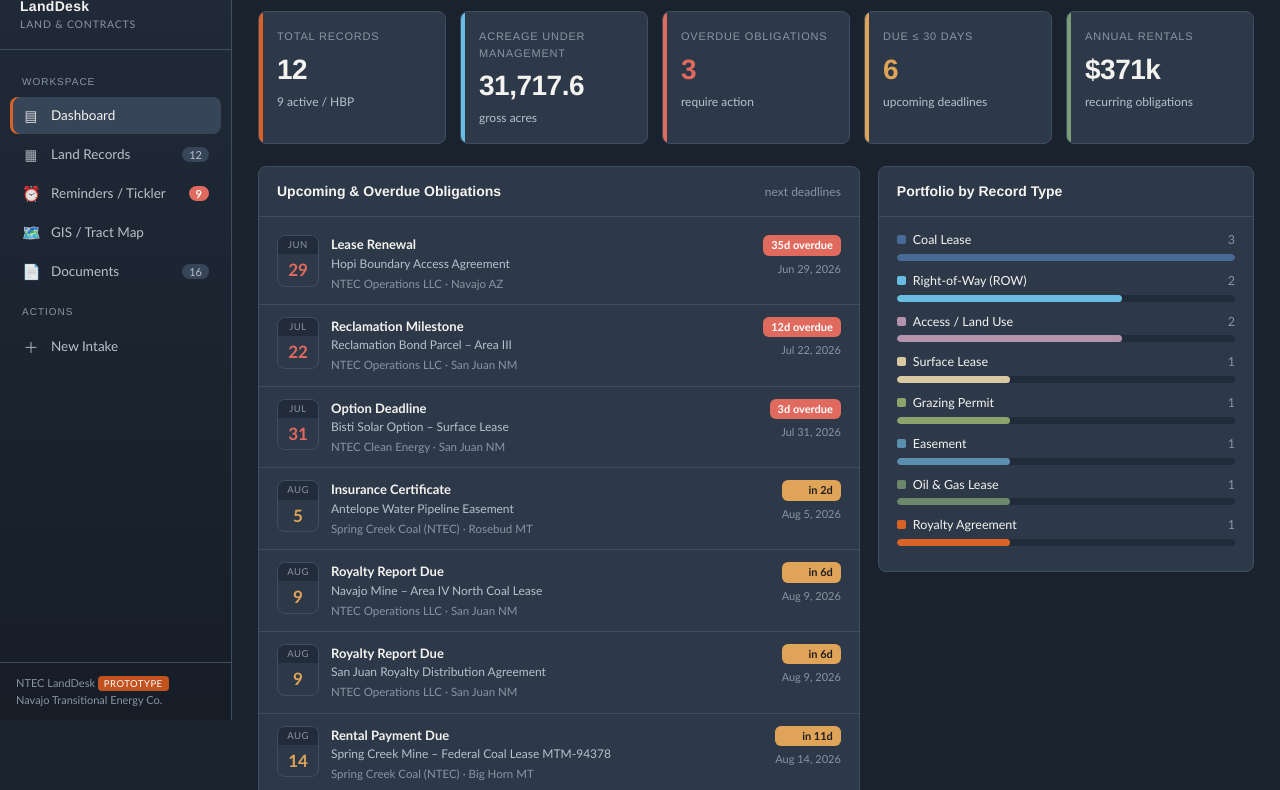
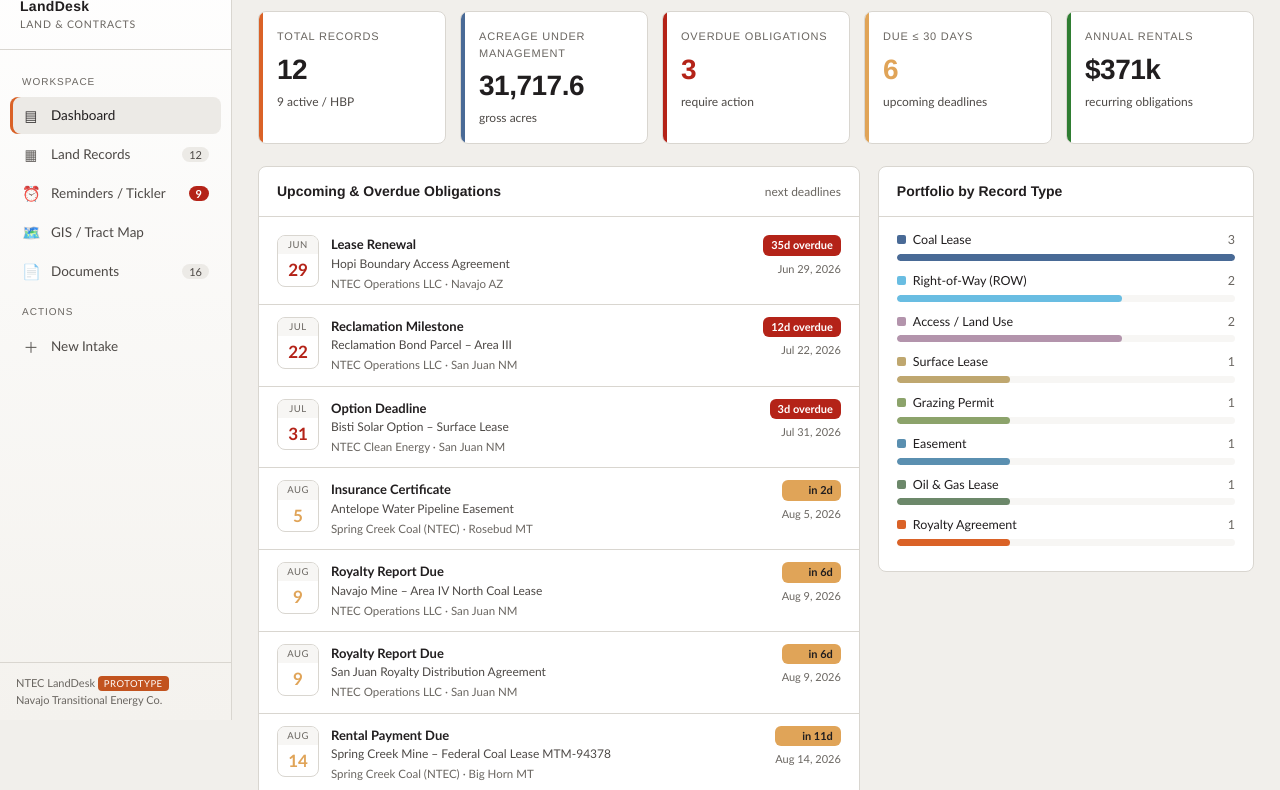
Before and after one commit to yorkzach/LMSTest, a plain HTML site: page index.html in a window 1280 px wide. Shown: the part 80-870 px from the top of the page. Drawn offline with Linux system fonts and the light colour scheme.

Commit message:
style: switch UI to a light NTEC theme
- Remap theme tokens to a light theme built from the NTEC neutral scale
  (white/gray surfaces, brand-black text); links/focus use Steel (Sky fails
  AA as text on white); status colors use the design system's light-surface
  values.
- Swap the sidebar logo to the official 4C (dark-text) horizontal variant and
  lighten the sidebar to match.
- Deepen the Surface Lease data-viz swatch for contrast on white.
- Update README, architecture, and changelog to describe the light theme.

Co-Authored-By: Claude Opus 4.8 (1M context) <noreply@anthropic.com>

```diff
--- a/index.html
+++ b/index.html
@@ -6,13 +6,13 @@
 <title>NTEC Land Management System</title>
 <style>
   /* ==========================================================================
-     NTEC design tokens — dark UI theme built from the official NTEC palette.
+     NTEC design tokens — light UI theme built from the official NTEC palette.
      Source of truth: design-system/css/ntec-tokens.css (NTEC Brand Standards
      Guideline, May 2024). Primary palette: Orange #DA6227, Sky #69BDE2,
      Sand #D8C9A3, Black #211E1F. Secondary: Steel #496A96, Navy #2D3949,
-     Brown #31261D, Sage #6C886A, Mauve #9B7793.
-     The brand guide does not define a dark mode; surfaces below are anchored to
-     the NTEC Navy family and accents use the primary palette verbatim.
+     Brown #31261D, Sage #6C886A, Mauve #9B7793. Surfaces use the NTEC neutral
+     scale; links/focus use Steel (Sky fails AA as text on white), and status
+     colors use the design system's light-surface values.
      ========================================================================== */
   :root {
     /* Fonts — brand-mandated Franklin Gothic Medium (display) + Calibri (body) */
@@ -21,31 +21,31 @@
     --font-body: Calibri, "Carlito", "Segoe UI", Tahoma,
                  "Helvetica Neue", Helvetica, Arial, sans-serif;
 
-    /* Surfaces — NTEC Navy family */
-    --bg: #1a222e;          /* darkened navy */
-    --bg-2: #212b39;
-    --panel: #2d3949;       /* NTEC Navy (Pantone 433 C) */
-    --panel-2: #374559;
-    --border: #3e4e63;
+    /* Surfaces — NTEC neutral scale (warm, anchored to brand black) */
+    --bg: #f1efeb;          /* app canvas (gray-100/50 blend) */
+    --bg-2: #f7f6f4;        /* topbar / table headers (gray-50) */
+    --panel: #ffffff;       /* cards, panels */
+    --panel-2: #eceae6;     /* subtle raised chips / hover (gray-100) */
+    --border: #d9d6d0;      /* gray-200 */
 
-    /* Text — near-white on dark */
-    --text: #f5f3ef;
-    --text-dim: #b9c0cb;
-    --text-faint: #8a94a2;
+    /* Text — dark on light */
+    --text: #211e1f;        /* brand black */
+    --text-dim: #4d4946;    /* gray-600 */
+    --text-faint: #6a6661;  /* gray-500 */
 
     /* Accents — NTEC primary palette */
     --accent: #da6227;      /* NTEC Orange (Pantone 1655 C) — primary CTA */
-    --accent-2: #e1743d;    /* orange, lightened for hover */
+    --accent-2: #c2531f;    /* orange, darkened for hover */
     --brand: #c2531f;       /* orange, darkened (action-primary-active) */
     --brand-2: #da6227;
-    --sky: #69bde2;         /* NTEC Sky (Pantone 2915 C) — links, focus */
+    --sky: #496a96;         /* Steel — links/accents (AA-safe on white) */
 
-    /* Status — palette-derived, lightened for legibility on dark surfaces */
-    --green: #7b9e79;       /* Sage family (success) */
-    --amber: #e0a458;       /* warm amber (warning) — distinct from CTA orange */
-    --red: #e06a5e;         /* danger */
+    /* Status — design system light-surface values */
+    --green: #2f7d32;       /* success */
+    --amber: #e0a458;       /* warning (dark text on this) */
+    --red: #b42318;         /* danger (white text on this) */
 
-    --shadow: 0 2px 8px rgba(20,26,36,.5);
+    --shadow: 0 1px 3px rgba(33,30,31,.10), 0 1px 2px rgba(33,30,31,.06);
     --radius: 8px;          /* --ntec-radius-lg */
   }
   * { box-sizing: border-box; }
@@ -66,7 +66,7 @@
   /* Layout */
   .app { display: grid; grid-template-columns: 232px 1fr; min-height: 100vh; }
   .sidebar {
-    background: linear-gradient(180deg, #212b39 0%, #161d27 100%);
+    background: linear-gradient(180deg, #ffffff 0%, #f4f2ee 100%);
     border-right: 1px solid var(--border);
     display: flex; flex-direction: column;
     position: sticky; top: 0; height: 100vh;
@@ -75,9 +75,9 @@
     padding: 20px 18px 16px; border-bottom: 1px solid var(--border);
     display: flex; flex-direction: column; align-items: flex-start; gap: 12px;
   }
-  /* Official NTEC horizontal logo (4C, white text) — reversed variant for dark
-     surfaces per brand guide. Min digital width 85px; shown at 176px with the
-     clear space the border/padding provide. Do not recolor, stretch, or crop. */
+  /* Official NTEC horizontal logo (4C, dark text) for the light sidebar.
+     Min digital width 85px; shown at 176px with the clear space the
+     border/padding provide. Do not recolor, stretch, or crop. */
   .brand .logo {
     width: 176px; max-width: 100%; height: auto; display: block;
   }
@@ -190,13 +190,13 @@
 
   .badge { display: inline-flex; align-items: center; gap: 5px; font-size: 11.5px; font-weight: 600; padding: 3px 9px; border-radius: 20px; white-space: nowrap; }
   .badge::before { content: ""; width: 6px; height: 6px; border-radius: 50%; background: currentColor; }
-  /* Status badges — NTEC secondary palette (Sage/Amber/Sky/Mauve/Steel), lightened for dark bg */
-  .b-active { color: #9cc199; background: rgba(108,136,106,.18); }
-  .b-pending { color: #e0b452; background: rgba(224,164,88,.15); }
-  .b-expired { color: #ea8a80; background: rgba(224,106,94,.16); }
-  .b-negotiation { color: #8fcdea; background: rgba(105,189,226,.15); }
-  .b-hbp { color: #c2a7bb; background: rgba(155,119,147,.18); }
-  .b-terminated { color: #9aa7b4; background: rgba(73,106,150,.16); }
+  /* Status badges — NTEC palette, tuned for AA contrast on light surfaces */
+  .b-active { color: #2f7d32; background: rgba(47,125,50,.12); }
+  .b-pending { color: #b45309; background: rgba(180,83,9,.12); }
+  .b-expired { color: #b42318; background: rgba(180,35,24,.10); }
+  .b-negotiation { color: #496a96; background: rgba(73,106,150,.12); }
+  .b-hbp { color: #7a5c73; background: rgba(155,119,147,.16); }
+  .b-terminated { color: #6a6661; background: rgba(106,102,97,.12); }
 
   .type-tag { font-size: 11.5px; color: var(--text-dim); }
   .type-tag .dot { display: inline-block; width: 8px; height: 8px; border-radius: 2px; margin-right: 6px; vertical-align: middle; }
@@ -298,7 +298,7 @@
   <aside class="sidebar">
     <div class="brand">
       <img class="logo"
-           src="design-system/assets/logos/horizontal/png/23-NEH-08761 - NTEC Logo-Suite_Horizontal-4C -WhiteText.png"
+           src="design-system/assets/logos/horizontal/png/23-NEH-08761 - NTEC Logo-Suite_Horizontal-4C.png"
            alt="Navajo Transitional Energy Company" />
       <div class="app-name">
         <h1>LandDesk</h1>
@@ -481,7 +481,7 @@ const RECORD_TYPES = [
   { v: "Coal Lease",          c: "#496a96" },   /* Steel  */
   { v: "Oil & Gas Lease",     c: "#6c886a" },   /* Sage   */
   { v: "Mineral Lease",       c: "#9b7793" },   /* Mauve  */
-  { v: "Surface Lease",       c: "#d8c9a3" },   /* Sand   */
+  { v: "Surface Lease",       c: "#bfa76f" },   /* Sand, deepened for contrast on white */
   { v: "Right-of-Way (ROW)",  c: "#69bde2" },   /* Sky    */
   { v: "Easement",            c: "#5a8fb0" },   /* Steel/Sky blend */
   { v: "Grazing Permit",      c: "#8ca36b" },   /* Sage tint */
```
Also changed, not shown: 3 other files.
